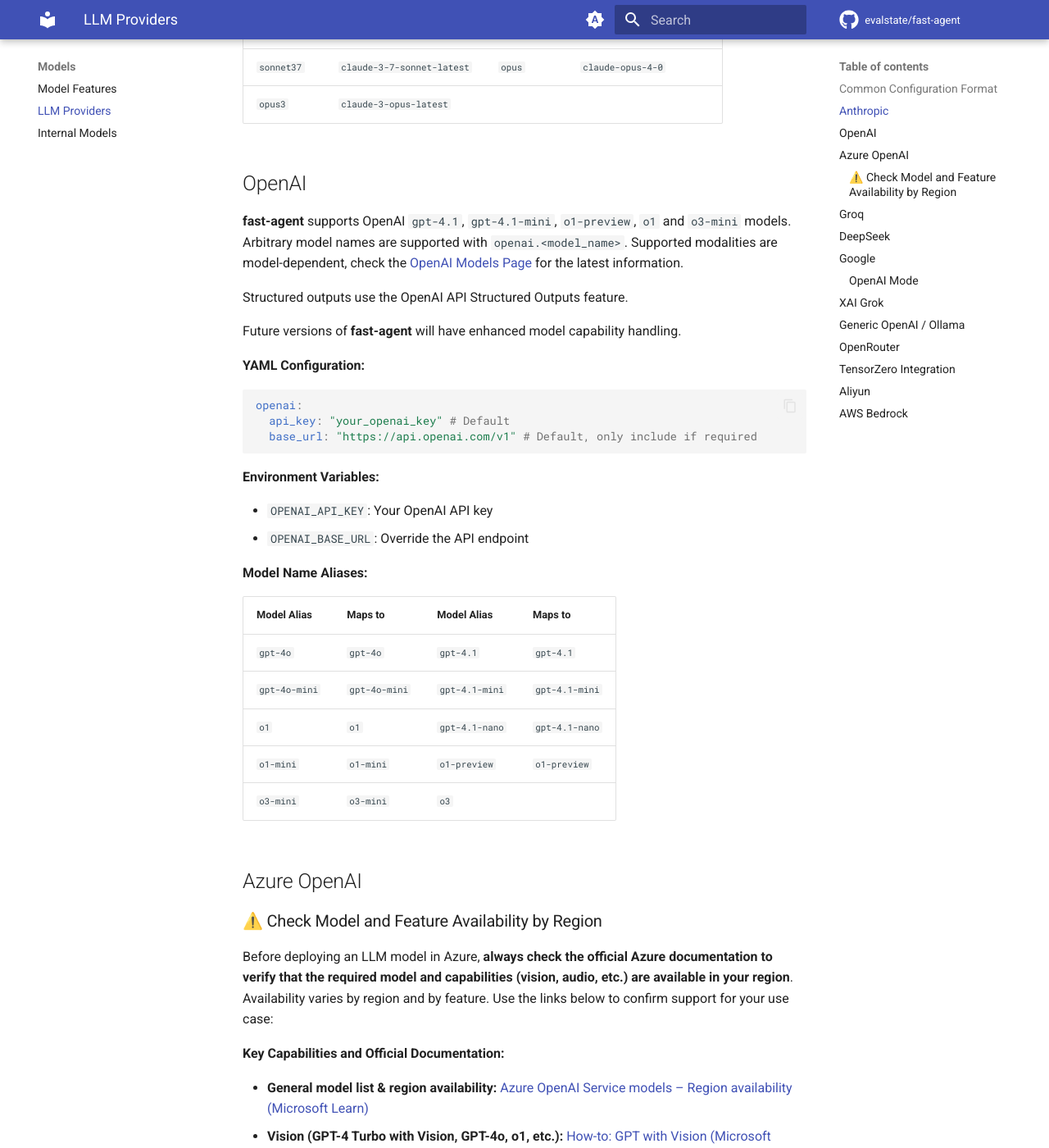
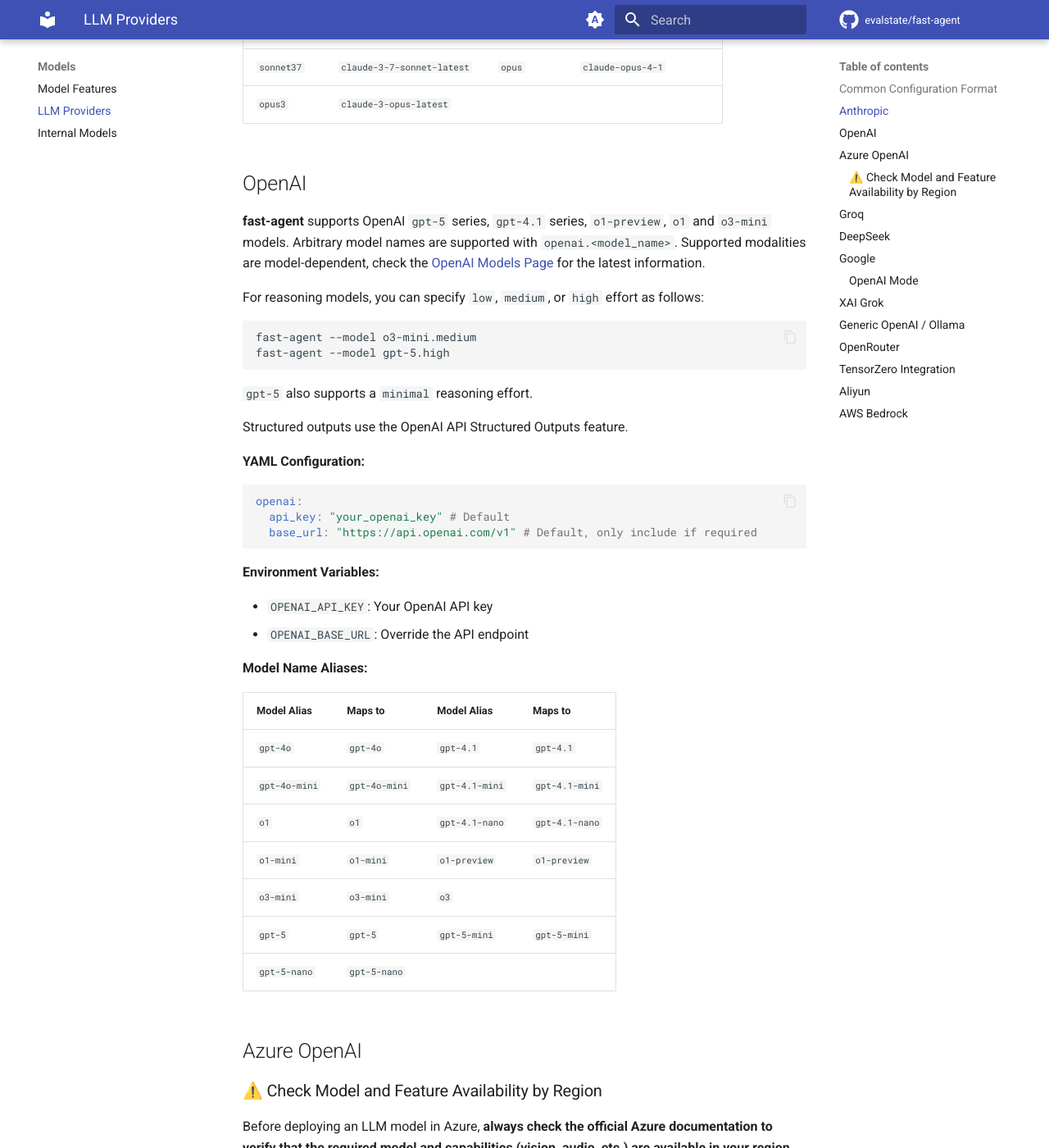
Before and after one commit to evalstate/fast-agent-docs, an MkDocs documentation site: the page built from docs/models/llm_providers.md, in a window 1280 px wide and 1400 px high, scrolled down 1386 px. Shown: the whole window at 82% size. Built offline with MkDocs 1.6.1 and Material for MkDocs 9.7.7, drawn with Linux system fonts in a browser that asks for light colours; comment, search, counter and statistics services are not loaded.

Commit message:
Add gpt-5 to docs, update default opus model

````diff
--- a/docs/models/llm_providers.md
+++ b/docs/models/llm_providers.md
@@ -39,16 +39,23 @@
 | `claude`    | `claude-sonnet-4-0` | `haiku`     | `claude-3-5-haiku-latest`  |
 | `sonnet`    | `claude-sonnet-4-0` | `haiku3`    | `claude-3-haiku-20240307`  |
 | `sonnet35`  | `claude-3-5-sonnet-latest` | `haiku35`   | `claude-3-5-haiku-latest`  |
-| `sonnet37`  | `claude-3-7-sonnet-latest` | `opus`      | `claude-opus-4-0`     |
+| `sonnet37`  | `claude-3-7-sonnet-latest` | `opus`      | `claude-opus-4-1`     |
 | `opus3`     |     `claude-3-opus-latest` |      |     |
 
 ## OpenAI
 
-**fast-agent** supports OpenAI `gpt-4.1`, `gpt-4.1-mini`, `o1-preview`, `o1` and `o3-mini` models. Arbitrary model names are supported with `openai.<model_name>`. Supported modalities are model-dependent, check the [OpenAI Models Page](https://platform.openai.com/docs/models) for the latest information.
+**fast-agent** supports OpenAI `gpt-5` series, `gpt-4.1` series, `o1-preview`, `o1` and `o3-mini` models. Arbitrary model names are supported with `openai.<model_name>`. Supported modalities are model-dependent, check the [OpenAI Models Page](https://platform.openai.com/docs/models) for the latest information.
+
+For reasoning models, you can specify `low`, `medium`, or `high` effort as follows:
+
+```bash
+fast-agent --model o3-mini.medium
+fast-agent --model gpt-5.high
+```
+
+`gpt-5` also supports a `minimal` reasoning effort.
 
 Structured outputs use the OpenAI API Structured Outputs feature.
-
-Future versions of **fast-agent** will have enhanced model capability handling.
 
 **YAML Configuration:**
 
@@ -72,6 +79,8 @@
 | `o1`          | `o1`          | `gpt-4.1-nano`| `gpt-4.1-nano`|
 | `o1-mini`     | `o1-mini`     | `o1-preview`  | `o1-preview`  |
 | `o3-mini`     | `o3-mini`     | `o3`          |               |
+| `gpt-5`     |  `gpt-5`     | `gpt-5-mini`          | `gpt-5-mini`              |
+| `gpt-5-nano` | `gpt-5-nano` |   |   |
 
 ## Azure OpenAI
 
````
Also changed, not shown: docs/models/index.md (+2 -0 lines).
